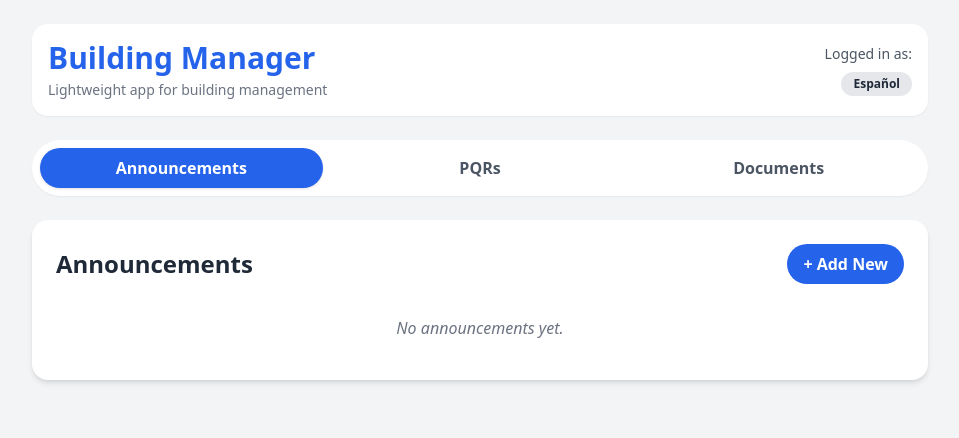
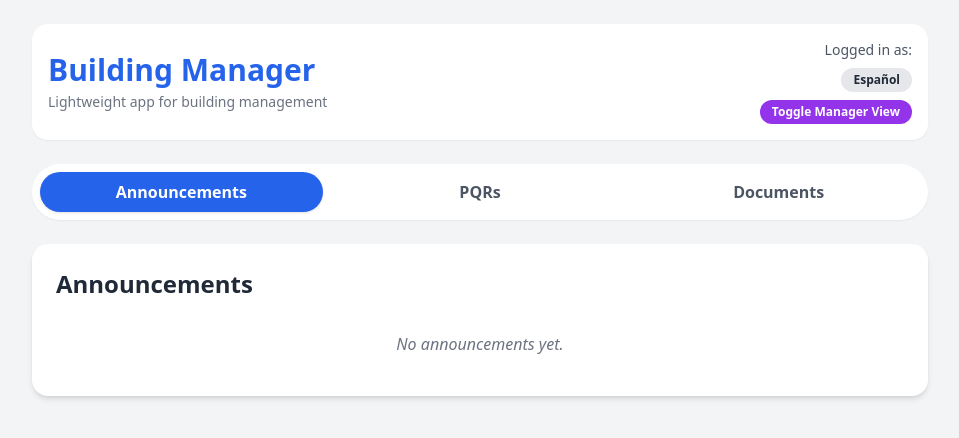
Before and after one commit to judaro26/mazurenapp, a React (Vite) app: page / in a window 1280 px wide. Shown: the top 438 px of the page, without its empty margins (160-1119 px from the left). Built offline with nearby package versions, Linux system fonts and the light colour scheme.

Commit message:
Update App.jsx

```diff
--- a/src/App.jsx
+++ b/src/App.jsx
@@ -44,7 +44,8 @@ const translations = {
       upload: "Upload",
       cancel: "Cancel",
     },
-    loading: "Loading..."
+    loading: "Loading...",
+    toggleManager: "Toggle Manager View"
   },
   es: {
     appTitle: "Administrador de Edificio",
@@ -85,7 +86,8 @@ const translations = {
       upload: "Subir",
       cancel: "Cancelar",
     },
-    loading: "Cargando..."
+    loading: "Cargando...",
+    toggleManager: "Alternar vista de administrador"
   }
 };
 
@@ -97,6 +99,7 @@ const App = () => {
   const [auth, setAuth] = useState(null);
   const [userId, setUserId] = useState(null);
   const [isAuthReady, setIsAuthReady] = useState(false);
+  const [isManager, setIsManager] = useState(false); // New state for manager view
 
   // State for the UI
   const [view, setView] = useState('announcements'); // 'announcements', 'pqrs', 'documents'
@@ -120,9 +123,9 @@ const App = () => {
   useEffect(() => {
     const initializeFirebase = async () => {
       try {
-        // Retrieve Firebase config and app ID from the environment variables
         const appId = typeof __app_id !== 'undefined' ? __app_id : 'default-app-id';
-        const firebaseConfig = JSON.parse(typeof __firebase_config !== 'undefined' ? __firebase_config : '{}');
+        // Gracefully handle missing firebase config, which can happen in some build environments
+        const firebaseConfig = typeof __firebase_config !== 'undefined' ? JSON.parse(__firebase_config) : null;
         const initialAuthToken = typeof __initial_auth_token !== 'undefined' ? __initial_auth_token : null;
 
         if (!firebaseConfig || Object.keys(firebaseConfig).length === 0) {
@@ -131,7 +134,6 @@ const App = () => {
           return;
         }
 
-        // Initialize Firebase services
         const app = initializeApp(firebaseConfig);
         const authInstance = getAuth(app);
         const dbInstance = getFirestore(app);
@@ -140,14 +142,12 @@ const App = () => {
         setAuth(authInstance);
         setDb(dbInstance);
 
-        // Set up auth state listener
         const unsubscribe = onAuthStateChanged(authInstance, async (user) => {
           if (user) {
             setUserId(user.uid);
             setIsAuthReady(true);
             setLoading(false);
           } else {
-            // Sign in with the custom token if available, otherwise anonymously
             if (initialAuthToken) {
               await signInWithCustomToken(authInstance, initialAuthToken);
             } else {
@@ -156,7 +156,6 @@ const App = () => {
           }
         });
 
-        // Cleanup the listener on component unmount
         return () => unsubscribe();
       } catch (error) {
         console.error("Error initializing Firebase:", error);
@@ -171,14 +170,12 @@ const App = () => {
   useEffect(() => {
     if (!db || !isAuthReady) return;
 
-    // Use a unique path for the app's public data
     const appId = typeof __app_id !== 'undefined' ? __app_id : 'default-app-id';
     const announcementsPath = `artifacts/${appId}/public/data/announcements`;
     const pqrsPath = `artifacts/${appId}/public/data/pqrs`;
     const documentsPath = `artifacts/${appId}/public/data/documents`;
 
     try {
-      // Listener for Announcements
       const announcementsQuery = query(collection(db, announcementsPath), orderBy('createdAt', 'desc'));
       const unsubscribeAnnouncements = onSnapshot(announcementsQuery, (snapshot) => {
         const data = snapshot.docs.map(doc => ({ id: doc.id, ...doc.data() }));
@@ -187,7 +184,6 @@ const App = () => {
         console.error("Error fetching announcements:", error);
       });
 
-      // Listener for PQRs
       const pqrsQuery = query(collection(db, pqrsPath), orderBy('createdAt', 'desc'));
       const unsubscribePqrs = onSnapshot(pqrsQuery, (snapshot) => {
         const data = snapshot.docs.map(doc => ({ id: doc.id, ...doc.data() }));
@@ -196,7 +192,6 @@ const App = () => {
         console.error("Error fetching PQRs:", error);
       });
 
-      // Listener for Documents
       const documentsQuery = query(collection(db, documentsPath), orderBy('createdAt', 'desc'));
       const unsubscribeDocuments = onSnapshot(documentsQuery, (snapshot) => {
         const data = snapshot.docs.map(doc => ({ id: doc.id, ...doc.data() }));
@@ -205,7 +200,6 @@ const App = () => {
         console.error("Error fetching documents:", error);
       });
 
-      // Cleanup listeners on unmount
       return () => {
         unsubscribeAnnouncements();
         unsubscribePqrs();
@@ -342,6 +336,12 @@ const App = () => {
                 {language === 'en' ? 'Español' : 'English'}
               </button>
             </div>
+            <button
+                onClick={() => setIsManager(!isManager)}
+                className="mt-2 bg-purple-600 text-white px-3 py-1 rounded-full text-xs font-semibold hover:bg-purple-700 transition-colors"
+              >
+                {t.toggleManager}
+              </button>
           </div>
         </header>
 
@@ -380,12 +380,14 @@ const App = () => {
             <div className="bg-white p-6 rounded-2xl shadow-md">
               <div className="flex justify-between items-center mb-4">
                 <h2 className="text-2xl font-bold">{t.announcements}</h2>
+                {isManager && (
                   <button
                     onClick={() => setShowModal('announcement')}
                     className="bg-blue-600 text-white px-4 py-2 rounded-full font-semibold hover:bg-blue-700 transition-colors"
                   >
                     {t.addAnnouncement}
                   </button>
+                )}
               </div>
               <ul className="space-y-4">
                 {announcements.length === 0 ? (
@@ -412,12 +414,14 @@ const App = () => {
             <div className="bg-white p-6 rounded-2xl shadow-md">
               <div className="flex justify-between items-center mb-4">
                 <h2 className="text-2xl font-bold">{t.pqrs}</h2>
+                {isManager && (
                   <button
                     onClick={() => setShowModal('pqr')}
                     className="bg-blue-600 text-white px-4 py-2 rounded-full font-semibold hover:bg-blue-700 transition-colors"
                   >
                     {t.createPQR}
                   </button>
+                )}
               </div>
               <ul className="space-y-4">
                 {pqrs.length === 0 ? (
@@ -453,12 +457,14 @@ const App = () => {
             <div className="bg-white p-6 rounded-2xl shadow-md">
               <div className="flex justify-between items-center mb-4">
                 <h2 className="text-2xl font-bold">{t.documents}</h2>
+                {isManager && (
                   <button
                     onClick={() => setShowModal('document')}
                     className="bg-blue-600 text-white px-4 py-2 rounded-full font-semibold hover:bg-blue-700 transition-colors"
                   >
                     {t.uploadDocument}
                   </button>
+                )}
               </div>
               <ul className="space-y-4">
                 {documents.length === 0 ? (
@@ -486,7 +492,7 @@ const App = () => {
         </main>
 
         {/* Modals for creating new items */}
-        {showModal === 'announcement' && (
+        {isManager && showModal === 'announcement' && (
           <Modal title={t.modal.createAnnouncement} onClose={() => setShowModal(null)}>
             <form onSubmit={handleAddAnnouncement} className="space-y-4">
               <div>
@@ -527,7 +533,7 @@ const App = () => {
           </Modal>
         )}
 
-        {showModal === 'pqr' && (
+        {isManager && showModal === 'pqr' && (
           <Modal title={t.modal.createPQR} onClose={() => setShowModal(null)}>
             <form onSubmit={handleAddPQR} className="space-y-4">
               <div>
@@ -568,7 +574,7 @@ const App = () => {
           </Modal>
         )}
 
-        {showModal === 'document' && (
+        {isManager && showModal === 'document' && (
           <Modal title={t.modal.uploadDocument} onClose={() => setShowModal(null)}>
             <form onSubmit={handleAddDocument} className="space-y-4">
               <div>
@@ -609,7 +615,6 @@ const App = () => {
             </form>
           </Modal>
         )}
-
       </div>
     </div>
   );
```
Lines whose indentation alone changed are shown as unchanged.
